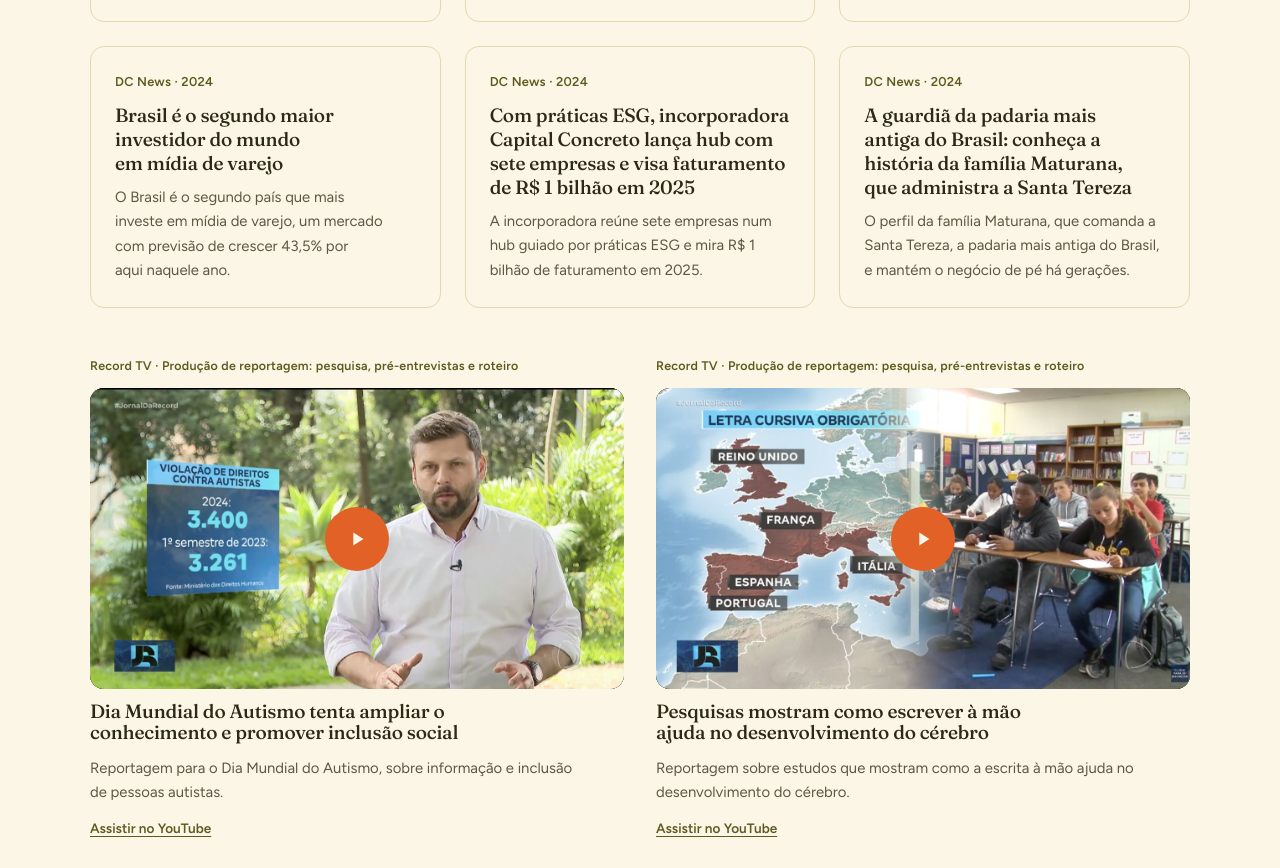
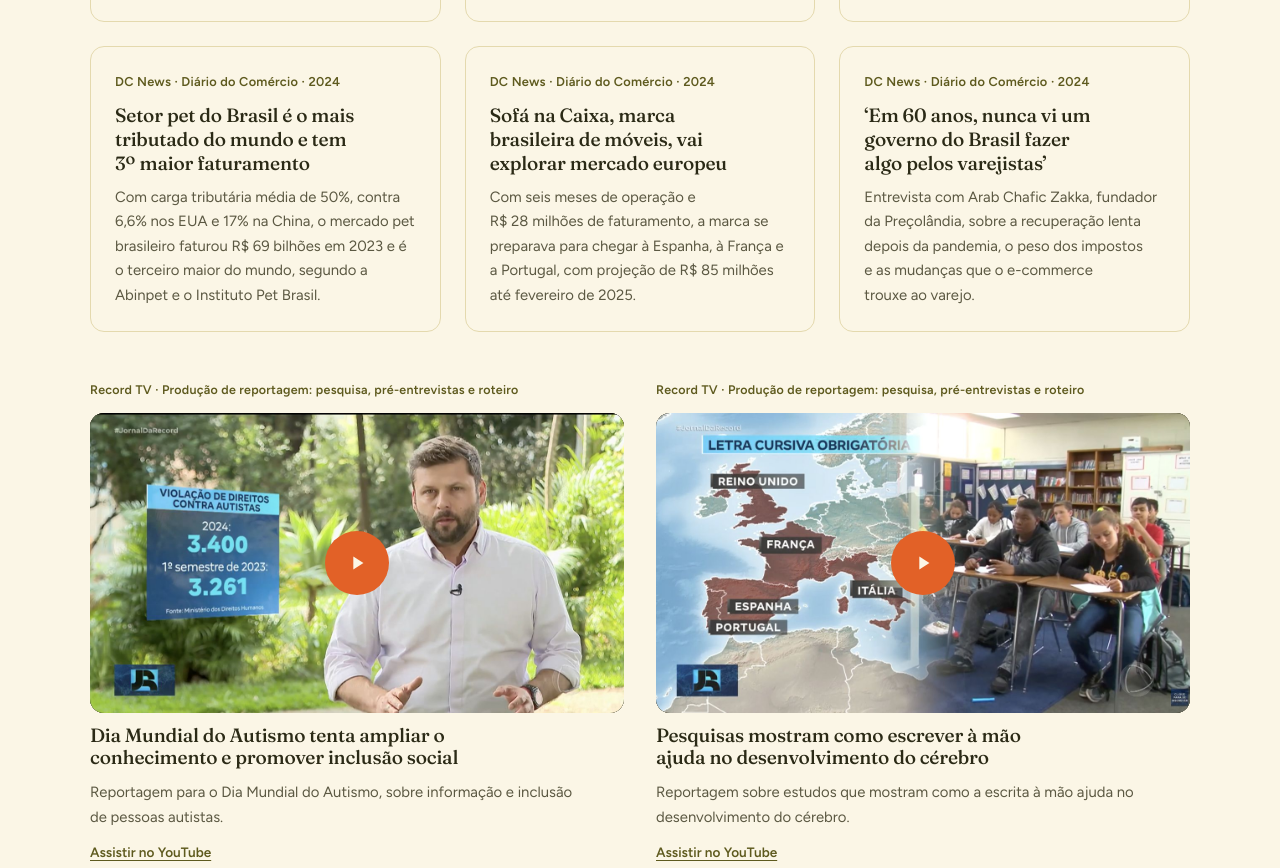
Before and after one commit to nairazitei/nairazitei.github.io, a plain HTML site: page pt/index.html in a window 1280 px wide. Shown: the part 4164-5032 px from the top of the page. Drawn offline with Linux system fonts and the light colour scheme.

Commit message:
Portfolio PT: replace offline DC News articles with live links

```diff
--- a/pt/index.html
+++ b/pt/index.html
@@ -167,9 +167,9 @@
       <li class="article"><p class="meta">CNN Brasil · 2023 ·&nbsp;Coautoria</p><h3><a href="https://www.cnnbrasil.com.br/internacional/guerra-de-israel-1o-aviao-da-fab-chega-a-tel-aviv-para-resgatar-brasileiros/" target="_blank" rel="noopener">Guerra de Israel: 1º avião da FAB chega a Tel Aviv para resgatar brasileiros<span class="sr-only"> (abre em uma nova aba)</span></a></h3><p>Cobertura em tempo real da chegada do primeiro avião da FAB a Tel Aviv depois dos ataques do Hamas, quando mais de 2 mil brasileiros pediam para voltar para&nbsp;casa.</p></li>
       <li class="article"><p class="meta">g1 ·&nbsp;2020</p><h3><a href="https://g1.globo.com/sp/campinas-regiao/noticia/2020/08/30/cientistas-da-unicamp-criam-novo-teste-da-covid-19-e-preveem-valor-ate-100-vezes-mais-barato-que-exames-tradicionais.ghtml" target="_blank" rel="noopener">Cientistas da Unicamp criam teste equivalente a PCR com custo que pode ser até 100 vezes menor<span class="sr-only"> (abre em uma nova aba)</span></a></h3><p>Como pesquisadores da Unicamp criaram um teste de Covid-19 muito mais barato, numa reportagem de ciência feita para qualquer leitor&nbsp;entender.</p></li>
       <li class="article"><p class="meta">g1 ·&nbsp;2021</p><h3><a href="https://g1.globo.com/sp/campinas-regiao/noticia/2021/09/06/pessoas-com-deficiencia-sao-048percent-das-admissoes-em-2021-na-regiao-metropolitana-de-campinas.ghtml" target="_blank" rel="noopener">Pessoas com deficiência são 0,48% das admissões em 2021 na região metropolitana de Campinas<span class="sr-only"> (abre em uma nova aba)</span></a></h3><p>Os dados oficiais de emprego mostram como ainda são poucas as contratações de pessoas com deficiência na região, e o que isso diz sobre inclusão no&nbsp;trabalho.</p></li>
-      <li class="article"><p class="meta">DC News ·&nbsp;2024</p><h3><a href="https://agenciadcnews.com.br/brasil-e-segundo-maior-investidor-em-midia-de-varejo-do-mundo/" target="_blank" rel="noopener">Brasil é o segundo maior investidor do mundo em mídia de varejo<span class="sr-only"> (abre em uma nova aba)</span></a></h3><p>O Brasil é o segundo país que mais investe em mídia de varejo, um mercado com previsão de crescer 43,5% por aqui naquele&nbsp;ano.</p></li>
-      <li class="article"><p class="meta">DC News ·&nbsp;2024</p><h3><a href="https://agenciadcnews.com.br/com-praticas-esg-incorporadora-capital-concreto-lanca-hub-com-sete-empresas-e-visa-faturamento-de-r-1-bilhao-em-2025/" target="_blank" rel="noopener">Com práticas ESG, incorporadora Capital Concreto lança hub com sete empresas e visa faturamento de R$ 1 bilhão em 2025<span class="sr-only"> (abre em uma nova aba)</span></a></h3><p>A incorporadora reúne sete empresas num hub guiado por práticas ESG e mira R$ 1 bilhão de faturamento em&nbsp;2025.</p></li>
-      <li class="article"><p class="meta">DC News ·&nbsp;2024</p><h3><a href="https://agenciadcnews.com.br/a-guardia-da-padaria-mais-antiga-do-brasil-conheca-a-historia-da-familia-maturana-que-administra-santa-tereza/" target="_blank" rel="noopener">A guardiã da padaria mais antiga do Brasil: conheça a história da família Maturana, que administra a Santa Tereza<span class="sr-only"> (abre em uma nova aba)</span></a></h3><p>O perfil da família Maturana, que comanda a Santa Tereza, a padaria mais antiga do Brasil, e mantém o negócio de pé há&nbsp;gerações.</p></li>
+      <li class="article"><p class="meta">DC News · Diário do Comércio ·&nbsp;2024</p><h3><a href="https://dcomercio.com.br/publicacao/s/setor-pet-do-brasil-e-o-mais-tributado-do-mundo-e-tem-3o-maior-faturamento" target="_blank" rel="noopener">Setor pet do Brasil é o mais tributado do mundo e tem 3º maior faturamento<span class="sr-only"> (abre em uma nova aba)</span></a></h3><p>Com carga tributária média de 50%, contra 6,6% nos EUA e 17% na China, o mercado pet brasileiro faturou R$&nbsp;69&nbsp;bilhões em 2023 e é o terceiro maior do mundo, segundo a Abinpet e o Instituto Pet&nbsp;Brasil.</p></li>
+      <li class="article"><p class="meta">DC News · Diário do Comércio ·&nbsp;2024</p><h3><a href="https://dcomercio.com.br/publicacao/s/sofa-na-caixa-marca-brasileira-de-moveis-vai-explorar-mercado-europeu" target="_blank" rel="noopener">Sofá na Caixa, marca brasileira de móveis, vai explorar mercado europeu<span class="sr-only"> (abre em uma nova aba)</span></a></h3><p>Com seis meses de operação e R$&nbsp;28&nbsp;milhões de faturamento, a marca se preparava para chegar à Espanha, à França e a Portugal, com projeção de R$&nbsp;85&nbsp;milhões até fevereiro de&nbsp;2025.</p></li>
+      <li class="article"><p class="meta">DC News · Diário do Comércio ·&nbsp;2024</p><h3><a href="https://dcomercio.com.br/publicacao/s/em-60-anos-nunca-vi-um-governo-do-brasil-fazer-algo-pelos-varejistas" target="_blank" rel="noopener">‘Em 60 anos, nunca vi um governo do Brasil fazer algo pelos varejistas’<span class="sr-only"> (abre em uma nova aba)</span></a></h3><p>Entrevista com Arab Chafic Zakka, fundador da Preçolândia, sobre a recuperação lenta depois da pandemia, o peso dos impostos e as mudanças que o e-commerce trouxe ao&nbsp;varejo.</p></li>
     </ul>
     <div class="videos">
     <article class="video">
```
